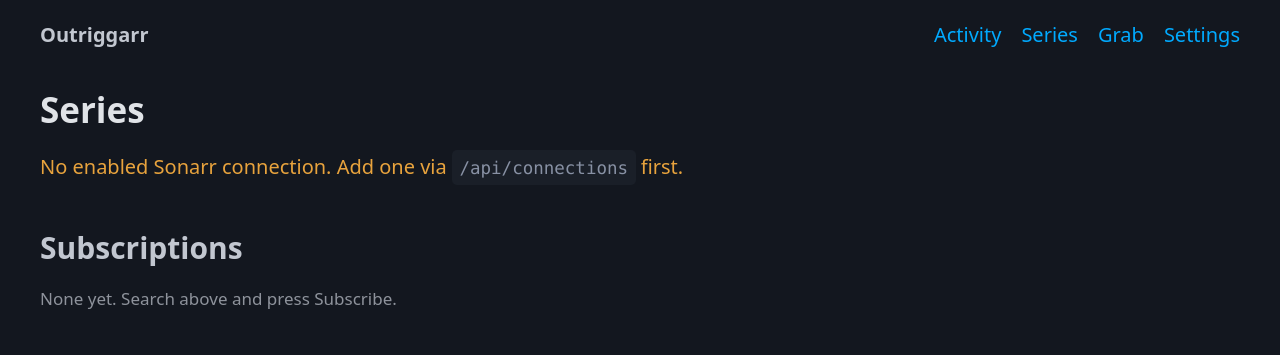
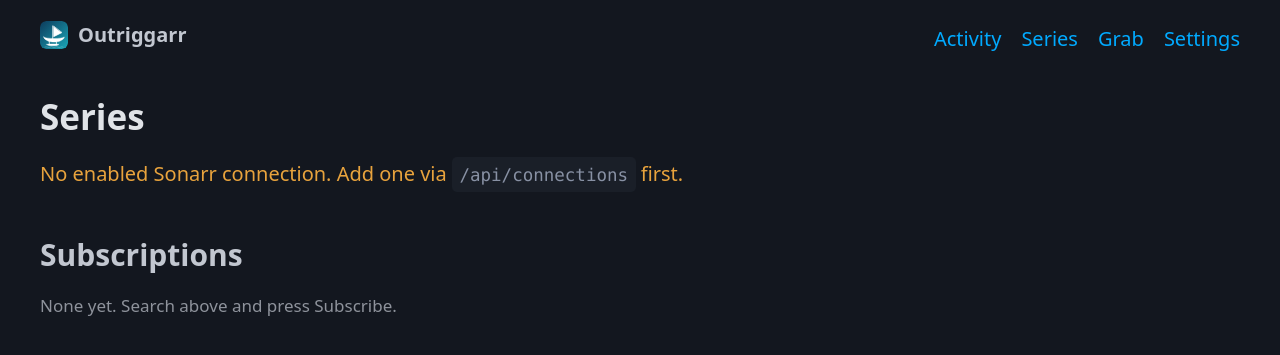
Before and after one commit to Healzangels/Outriggarr, a FastAPI app: template outriggarr/web/templates/series.html in a window 1280 px wide. Shown: the top 355 px of the page. Run offline with FastAPI, Linux system fonts and the light colour scheme; the template is opened without the code that fills it, so the values that code supplies are empty; parts of the project's set-up code (start-up, migrations or seed data) failed here and were passed over.

Commit message:
Branding: project icon (svg/png/favicon) in the GUI nav and tab, README, Unraid template
Co-Authored-By: Claude Fable 5.1 <noreply@anthropic.com>

```diff
--- a/outriggarr/web/pages.py
+++ b/outriggarr/web/pages.py
@@ -7,7 +7,7 @@ from pathlib import Path
 from typing import Annotated
 
 from fastapi import APIRouter, Form, Query, Request
-from fastapi.responses import HTMLResponse, RedirectResponse
+from fastapi.responses import FileResponse, HTMLResponse, RedirectResponse
 from fastapi.templating import Jinja2Templates
 from sqlalchemy import select
 
@@ -71,6 +71,11 @@ def _rows(request: Request, session: DbSession, view: str) -> HTMLResponse:
 @router.get("/")
 def home() -> RedirectResponse:
     return RedirectResponse("/activity", status_code=302)
+
+
+@router.get("/favicon.ico")
+def favicon() -> FileResponse:
+    return FileResponse(STATIC_DIR / "favicon.ico", media_type="image/x-icon")
 
 
 @router.get("/activity")
--- a/outriggarr/web/templates/base.html
+++ b/outriggarr/web/templates/base.html
@@ -4,11 +4,16 @@
   <meta charset="utf-8">
   <meta name="viewport" content="width=device-width, initial-scale=1">
   <title>{% block title %}Outriggarr{% endblock %}</title>
+  <link rel="icon" href="/static/favicon.ico" sizes="16x16 32x32">
+  <link rel="icon" type="image/svg+xml" href="/static/outriggarr.svg">
+  <link rel="apple-touch-icon" href="/static/outriggarr.png">
   <link rel="stylesheet" href="/static/pico.min.css">
   <script src="/static/htmx.min.js"></script>
   <script defer src="/static/alpine.min.js"></script>
   <style>
     main.container { max-width: 1200px; }
+    a.brand { display: inline-flex; align-items: center; gap: .5em; text-decoration: none; color: inherit; }
+    a.brand img { border-radius: 6px; }
     nav a.active { text-decoration: underline; }
     .status { font-size: .8em; padding: .1em .5em; border-radius: .4em; white-space: nowrap; }
     .status-queued, .status-downloading, .status-importing { background: #2a4a7a; }
@@ -35,7 +40,7 @@
 </head>
 <body>
   <nav class="container">
-    <ul><li><strong>Outriggarr</strong></li></ul>
+    <ul><li><a href="/activity" class="brand"><img src="/static/outriggarr.svg" alt="" width="28" height="28"><strong>Outriggarr</strong></a></li></ul>
     <ul>
       <li><a href="/activity" class="{% if request.url.path.startswith('/activity') %}active{% endif %}">Activity</a></li>
       <li><a href="/series" class="{% if request.url.path.startswith('/series') or request.url.path.startswith('/subscriptions') %}active{% endif %}">Series</a></li>
--- a/unraid/my-outriggarr.xml
+++ b/unraid/my-outriggarr.xml
@@ -14,7 +14,7 @@
   <Category>Downloaders: MediaApp:Video</Category>
   <WebUI>http://[IP]:[PORT:8080]</WebUI>
   <TemplateURL/>
-  <Icon/>
+  <Icon>https://raw.githubusercontent.com/Healzangels/Outriggarr/main/outriggarr/web/static/outriggarr.png</Icon>
   <ExtraParams/>
   <PostArgs/>
   <CPUset/>
```
Also changed, not shown: tests/test_web.py (+10 -0 lines), README.md, outriggarr/web/static/favicon.ico (added), outriggarr/web/static/outriggarr.png (added), outriggarr/web/static/outriggarr.svg (added), 1 other file.
